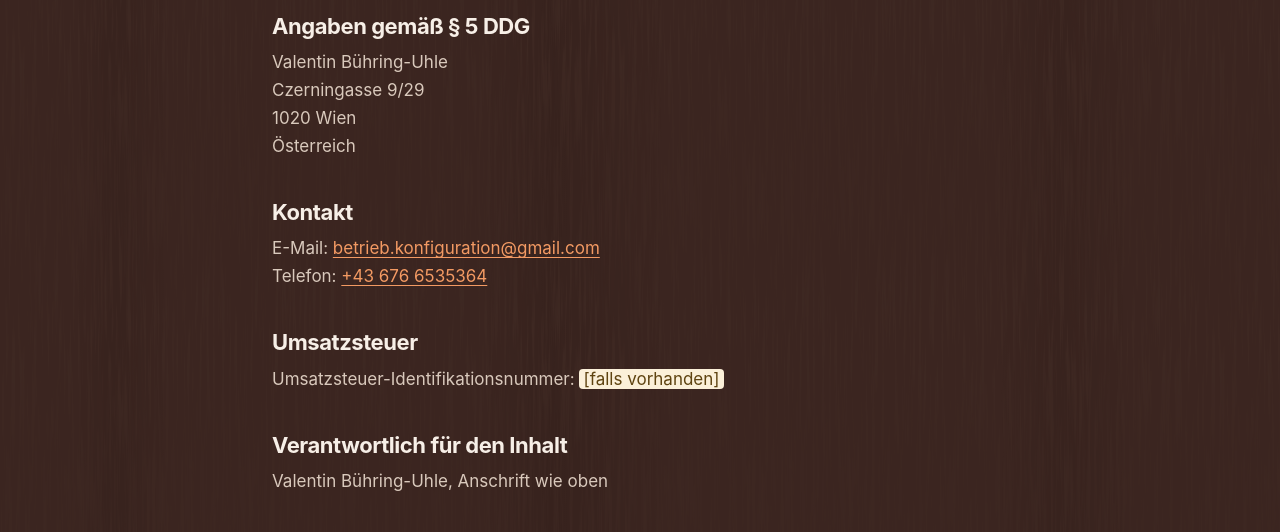
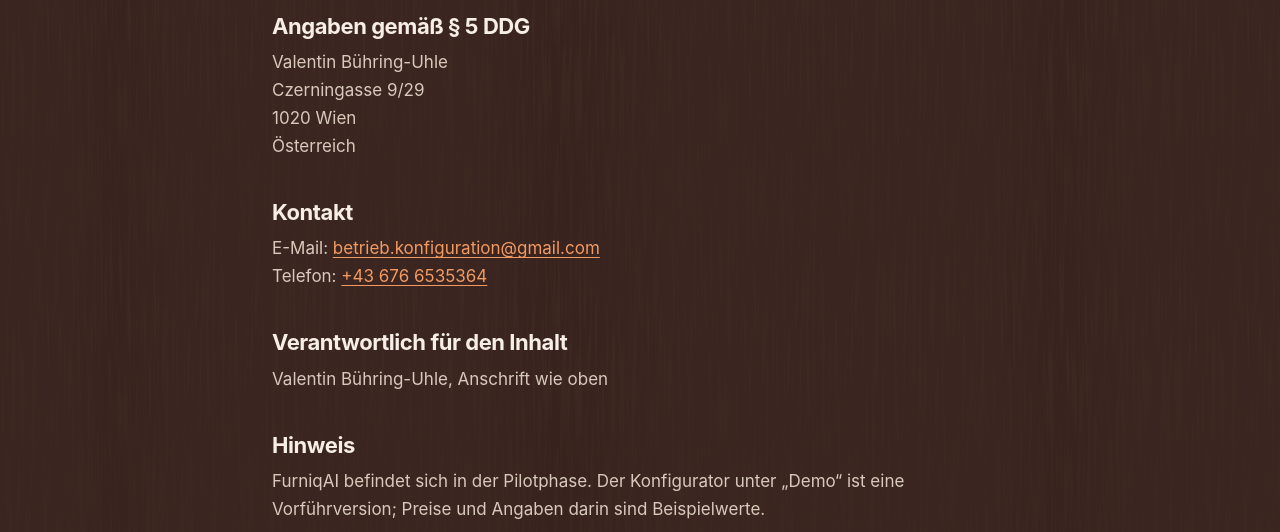
Before and after one commit to valentin1307/FurniqAI, a website: page impressum.html in a window 1280 px wide. Shown: the part 265-797 px from the top of the page. Drawn offline with Linux system fonts and the light colour scheme.

Commit message:
Impressum: Abschnitt Umsatzsteuer entfernt (keine UID)
Co-Authored-By: Claude Opus 5.5 <noreply@anthropic.com>

```diff
--- a/impressum.html
+++ b/impressum.html
@@ -31,9 +31,6 @@
       <p>E-Mail: <a href="mailto:betrieb.konfiguration@gmail.com">betrieb.konfiguration@gmail.com</a><br>
         Telefon: <a href="tel:+436766535364">+43 676 6535364</a></p>
 
-      <h2>Umsatzsteuer</h2>
-      <p>Umsatzsteuer-Identifikationsnummer: <span class="platzhalter">[falls vorhanden]</span></p>
-
       <h2>Verantwortlich für den Inhalt</h2>
       <p>Valentin Bühring-Uhle, Anschrift wie oben</p>
 
```
